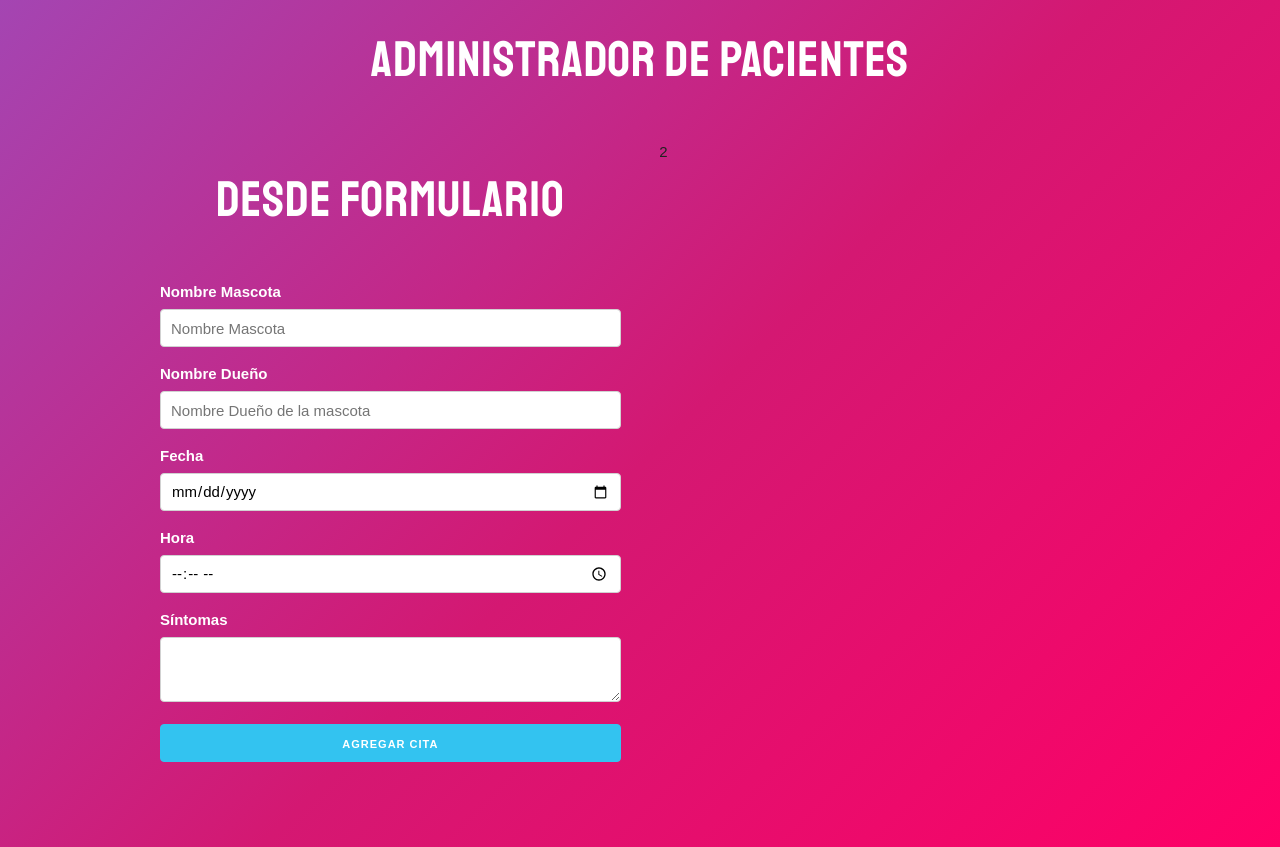
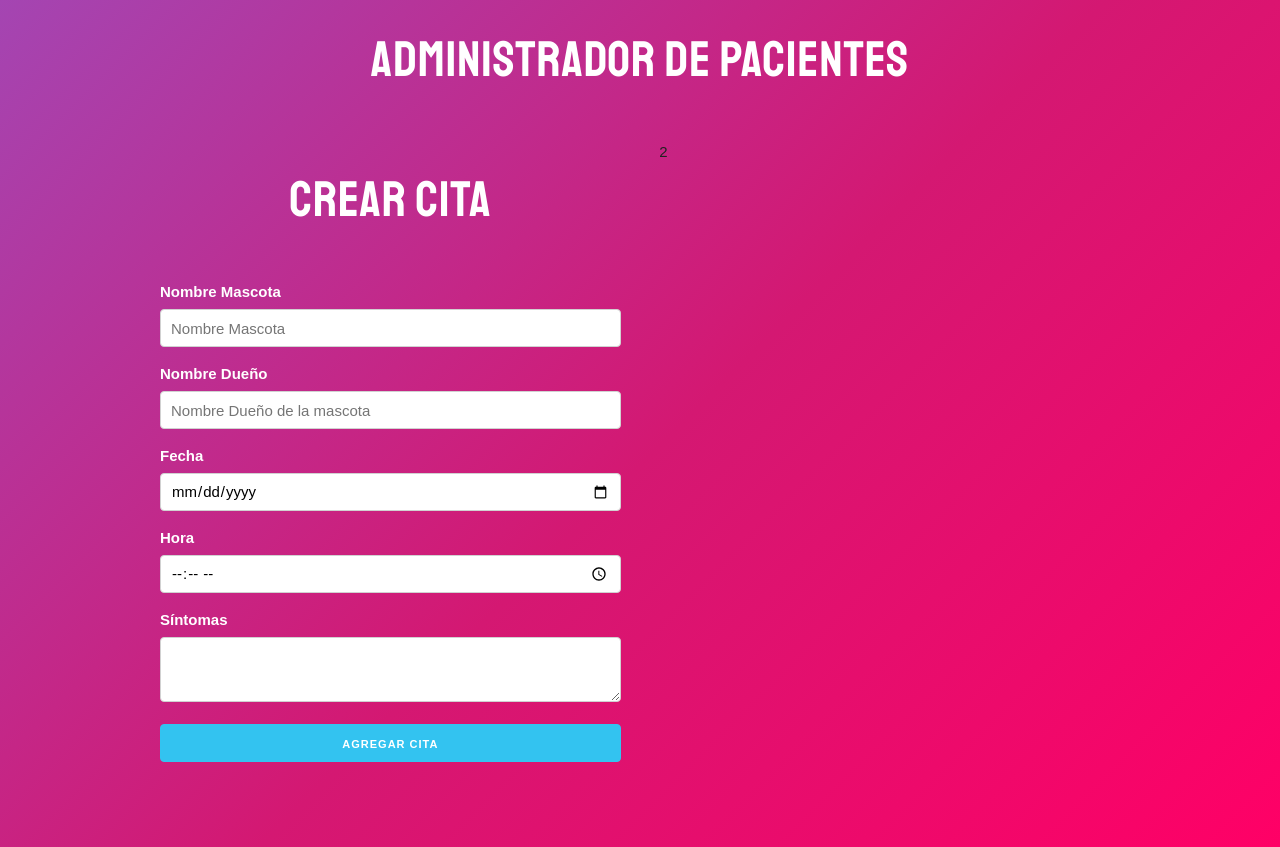
Before and after one commit to laskydev/Citas-Mascotas-React, a React (Create React App) app: page / in a window 1280 px wide. Built offline with nearby package versions, Linux system fonts and the light colour scheme.

Commit message:
57 Validacion de formularios en react

```diff
--- a/src/components/Formulario.js
+++ b/src/components/Formulario.js
@@ -9,6 +9,8 @@
         hora:'',
         sintomas:''
     })
+
+    const [error, actualizarError] = useState(false)
 
     //Función que se ejecuta cada que el usuario escribe en un input
     const actualizarState = e =>{
@@ -25,13 +27,21 @@
     const submitCita = (e) => {
         e.preventDefault()
         //Validar
+        if(mascota.trim() ==='' || propietario.trim() ==='' || fecha.trim() ==='' || hora.trim() ==='' || sintomas.trim() ===''){
+            actualizarError(true)
+            return
+        }
         //Asignar un ID
         //Crear la cita
         //Reiniciar el form
     }
     return (
         <>
-            <h1>Desde Formulario</h1>
+            <h1>Crear cita</h1>
+            {error
+                ?<p className="alerta-error">Todos los campos son obligatorios</p>
+                : null
+            }
             <form
                 onSubmit={submitCita}
             >
```
